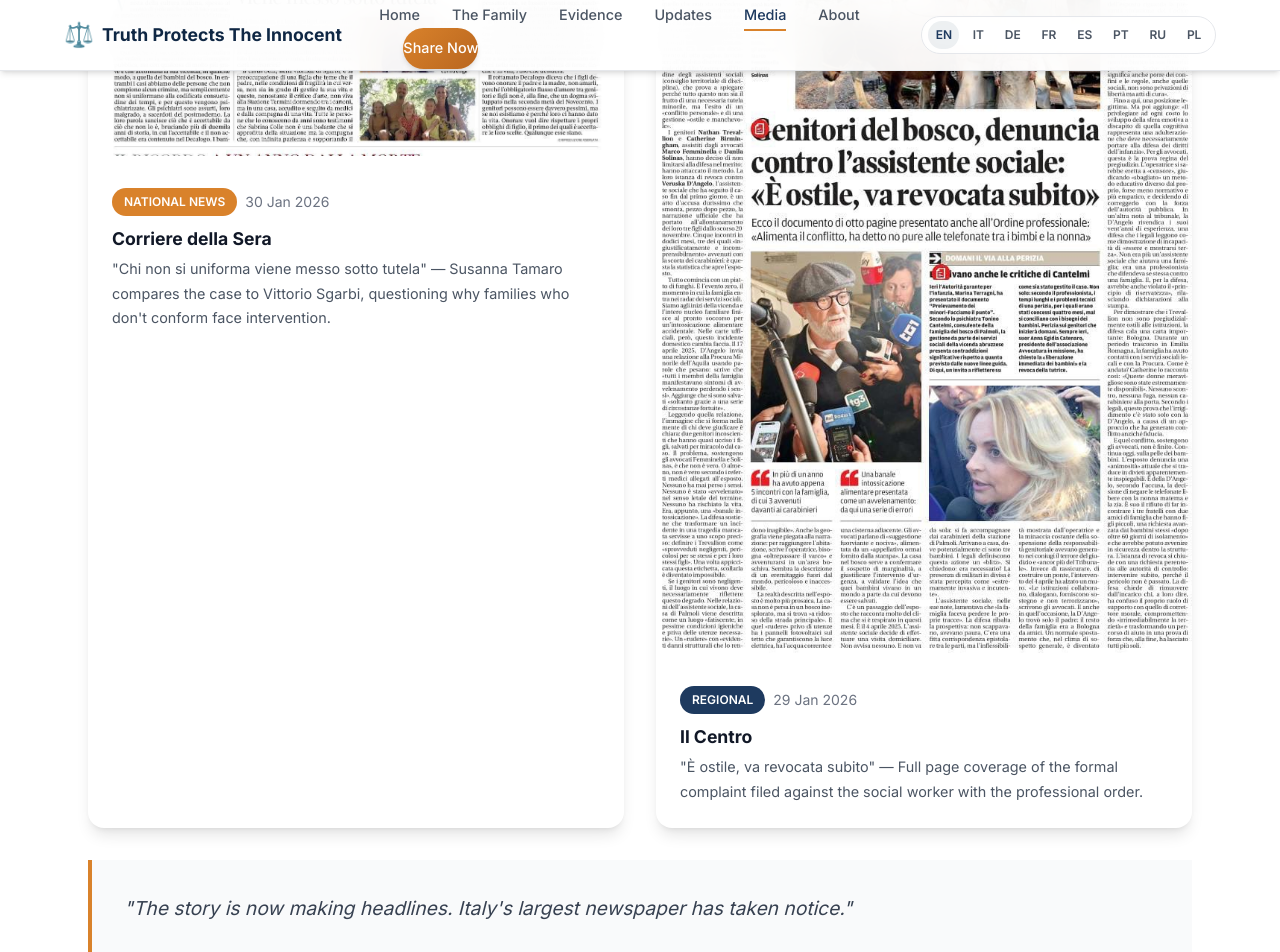
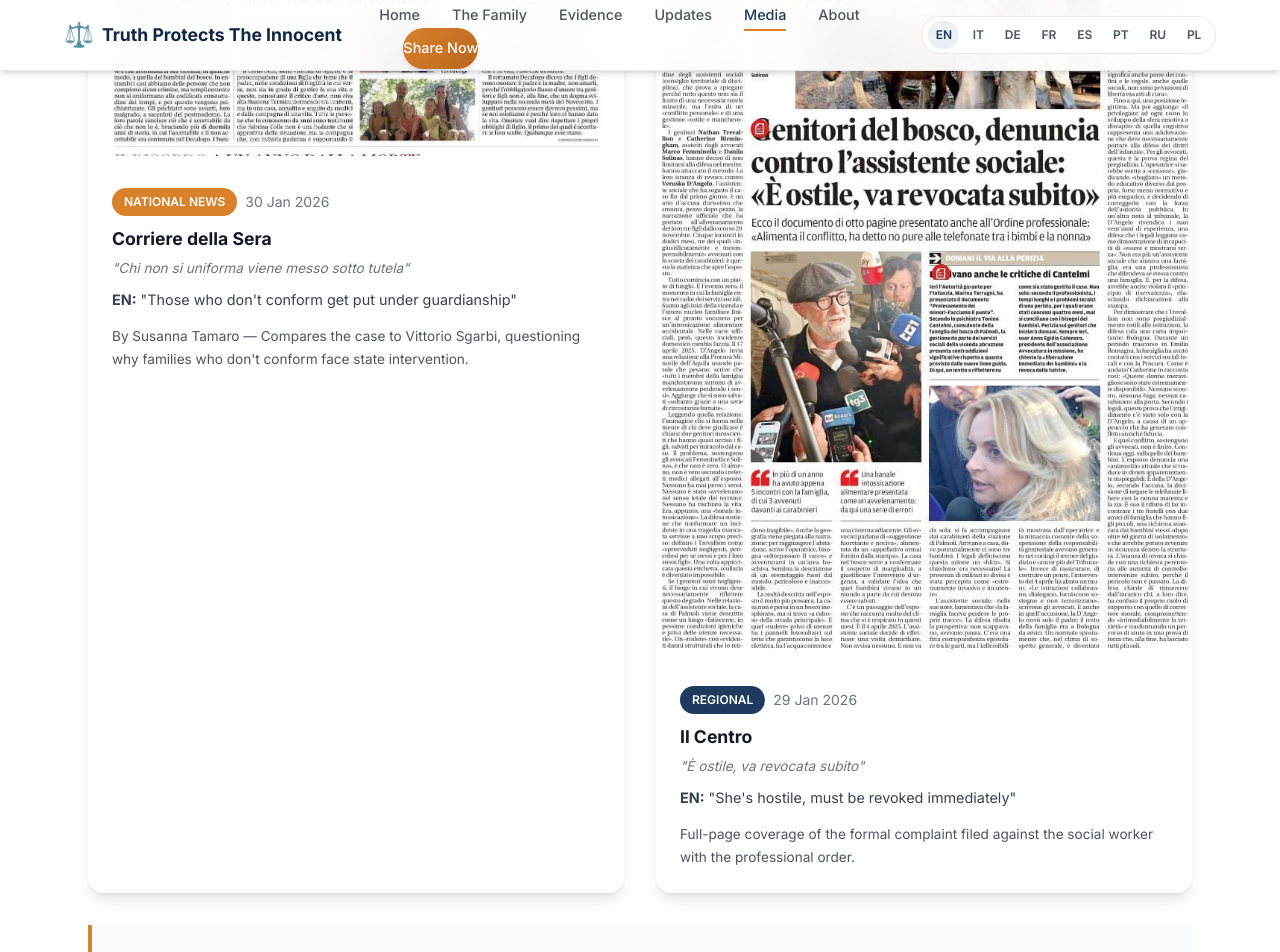
Before and after one commit to quantummerlin/truthprotectstheinnocent, a Jekyll site: the page built from pages/media.md, in a window 1280 px wide and 1400 px high, scrolled down 667 px. Shown: the top 952 px of the window. Built offline with Jekyll 4.4.1, drawn with Linux system fonts in a browser that asks for light colours.

Commit message:
Add Italian originals with English translations to press coverage

```diff
--- a/pages/media.md
+++ b/pages/media.md
@@ -24,7 +24,9 @@
                         <span style="color: var(--color-gray-500); font-size: 0.875rem;">30 Jan 2026</span>
                     </div>
                     <h3 style="margin: 0 0 0.5rem 0; font-size: 1.1rem;">Corriere della Sera</h3>
-                    <p style="color: var(--color-gray-600); font-size: 0.9rem; margin: 0;">"Chi non si uniforma viene messo sotto tutela" — Susanna Tamaro compares the case to Vittorio Sgarbi, questioning why families who don't conform face intervention.</p>
+                    <p style="color: var(--color-gray-500); font-size: 0.85rem; font-style: italic; margin: 0 0 0.5rem 0;">"Chi non si uniforma viene messo sotto tutela"</p>
+                    <p style="color: var(--color-gray-700); font-size: 0.9rem; margin: 0 0 0.75rem 0;"><strong>EN:</strong> "Those who don't conform get put under guardianship"</p>
+                    <p style="color: var(--color-gray-600); font-size: 0.85rem; margin: 0;">By Susanna Tamaro — Compares the case to Vittorio Sgarbi, questioning why families who don't conform face state intervention.</p>
                 </div>
             </div>
 
@@ -38,7 +40,9 @@
                         <span style="color: var(--color-gray-500); font-size: 0.875rem;">29 Jan 2026</span>
                     </div>
                     <h3 style="margin: 0 0 0.5rem 0; font-size: 1.1rem;">Il Centro</h3>
-                    <p style="color: var(--color-gray-600); font-size: 0.9rem; margin: 0;">"È ostile, va revocata subito" — Full page coverage of the formal complaint filed against the social worker with the professional order.</p>
+                    <p style="color: var(--color-gray-500); font-size: 0.85rem; font-style: italic; margin: 0 0 0.5rem 0;">"È ostile, va revocata subito"</p>
+                    <p style="color: var(--color-gray-700); font-size: 0.9rem; margin: 0 0 0.75rem 0;"><strong>EN:</strong> "She's hostile, must be revoked immediately"</p>
+                    <p style="color: var(--color-gray-600); font-size: 0.85rem; margin: 0;">Full-page coverage of the formal complaint filed against the social worker with the professional order.</p>
                 </div>
             </div>
         </div>
```
Also changed, not shown: index.md (+4 -2 lines).
